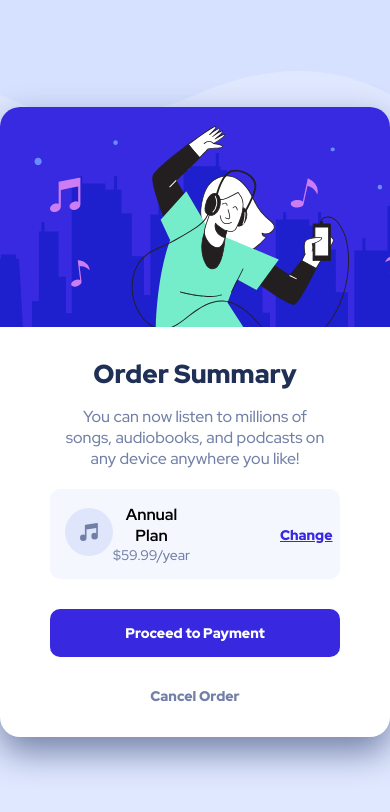
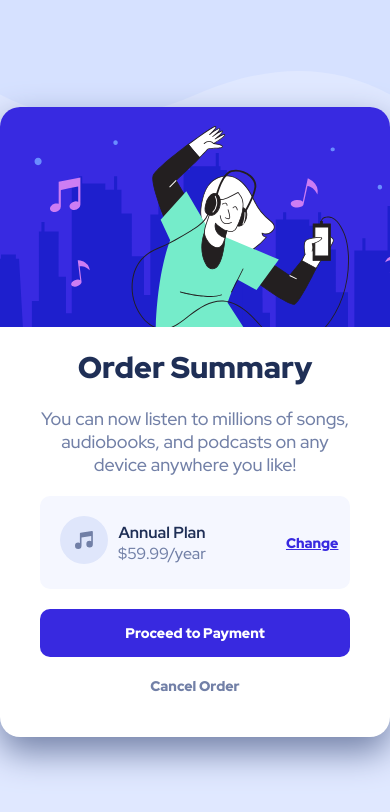
Before and after one commit to luis92guimaraes/order-summary-component, a plain HTML site: page index.html in a window 390 px wide. Drawn offline with Linux system fonts and the light colour scheme.

Commit message:
update responsive.css

```diff
--- a/index.html
+++ b/index.html
@@ -16,9 +16,9 @@
     <main class="container">
         <div class="card">
 
-            <picture class="image">
+            <div class="image">
                 <img src="src/images/illustration-hero.svg" alt="hero">
-            </picture>
+            </div>
 
             <div class="infos">
 
@@ -35,11 +35,11 @@
 
                     <div class="annual">
                         <h4>Annual Plan</h4>
-                        <p class="price">$59.99/year</p>
+                        <p>$59.99/year</p>
                     </div>
 
                     <div class="change">
-                        <a href="#">Change</a>
+                        <a href="#" class="change">Change</a>
                     </div>
                 </div>
 
--- a/src/css/responsive.css
+++ b/src/css/responsive.css
@@ -2,25 +2,38 @@
 
     .container {
         background: url(../images/pattern-background-desktop.svg);
+        /* margin: 20px 20px; */
     }
     .container .card {
         width: 320px;
-        height: 530px;
-
+        height: 540px;
     }
 
     .container .card .image img {
         width: 100%;
     }
 
+    .container .card .infos {
+        margin: 20px 30px;
+    }
     .infos h1 {
-        font-size: 20px;
+        font-size: 22px;
     }
 
     .infos .text {
-        font-size: 14px;
+        font-size: 16px;
         line-height: 20px;
-        padding: 0 30px 20px;
     }
 
+    .infos .plan .annual h4 {
+        font-size: 12px;
+    }
+
+    .infos .plan .annual .price {
+        font-size: 12px;
+    }
+
+    .infos .plan .change a {
+        font-size: 10px;
+    }
 }
--- a/src/css/style.css
+++ b/src/css/style.css
@@ -29,20 +29,20 @@
 
 .container .card .infos {
     text-align: center;
+    margin: 20px 40px;
 }
 
 .infos h1 {
     color: var(--title-color);
     font-weight: 900;
-    font-size: 26px;
-    padding: 30px 0 15px 0;
+    font-size: 30px;
 }
 
 .infos .text {
     color: var(--text-color);
-    font-weight: 500;
-    font-size: 16px;
-    padding: 0 60px 20px;
+    font-weight: 300;
+    font-size: 18px;
+    margin-top: 20px;
 }
 
 .infos .plan {
@@ -50,21 +50,30 @@
     justify-content: space-between;
     align-items: center;
     background-color: var(--bg-price-color);
-    margin: 0 50px 20px;
-    padding: 15px;
+    margin-top: 20px;
+    padding: 20px;
     border-radius: 10px;
+}
+
+.infos .plan .icon {
+    margin-right: 10px;
+}
+
+.infos .plan .annual{
+    color: var(--text-color);
+    font-size: 14px;
 }
 
 .infos .plan .annual h4 {
     font-weight: 700;
     font-size: 16px;
-    margin-right: 90px;
+    color: var(--title-color);
+    margin-right: 80px;
 }
 
-.infos .plan .annual .price {
-    color: var(--text-color);
-    font-size: 14px;
-    margin-right: 90px;
+.infos .plan .annual p {
+    font-size: 16px;
+    margin-right: 80px;
 }
 
 .infos .plan .change a {
@@ -83,7 +92,7 @@
     color: var(--bg-card-color);
     font-weight: 900;
     font-size: 14px;
-    margin: 10px 50px 10px 50px;
+    margin-top: 20px;
     padding: 15px 50px;
     border: none;
     border-radius: 10px;
```
